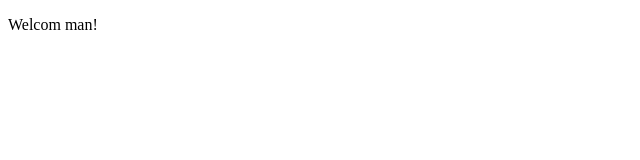
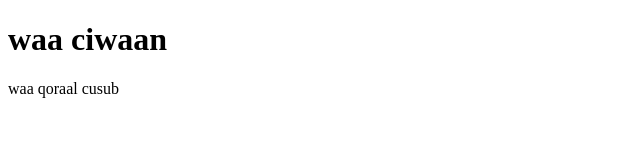
Before and after one commit to Hamse-Kaf/todoApp, a plain HTML site: page hellow.html in a window 1280 px wide. Shown: the whole page, without its empty margins (0-640 px from the left). Drawn offline with Linux system fonts and the light colour scheme.

Commit message:
this is new change

```diff
--- a/hellow.html
+++ b/hellow.html
@@ -6,6 +6,7 @@
     <title>Document</title>
 </head>
 <body>
-    <p>Welcom man!</p>
+    <h1>waa ciwaan</h1>
+    <p>waa qoraal cusub</p>
 </body>
 </html>
```
